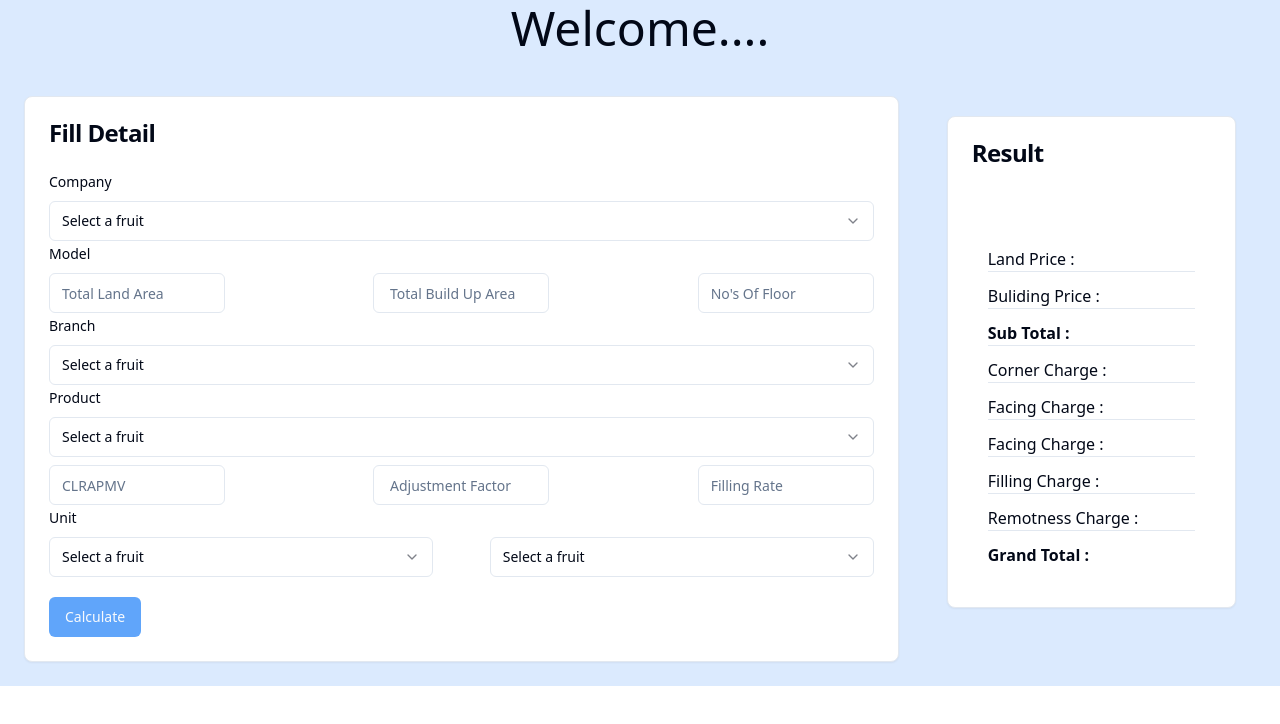
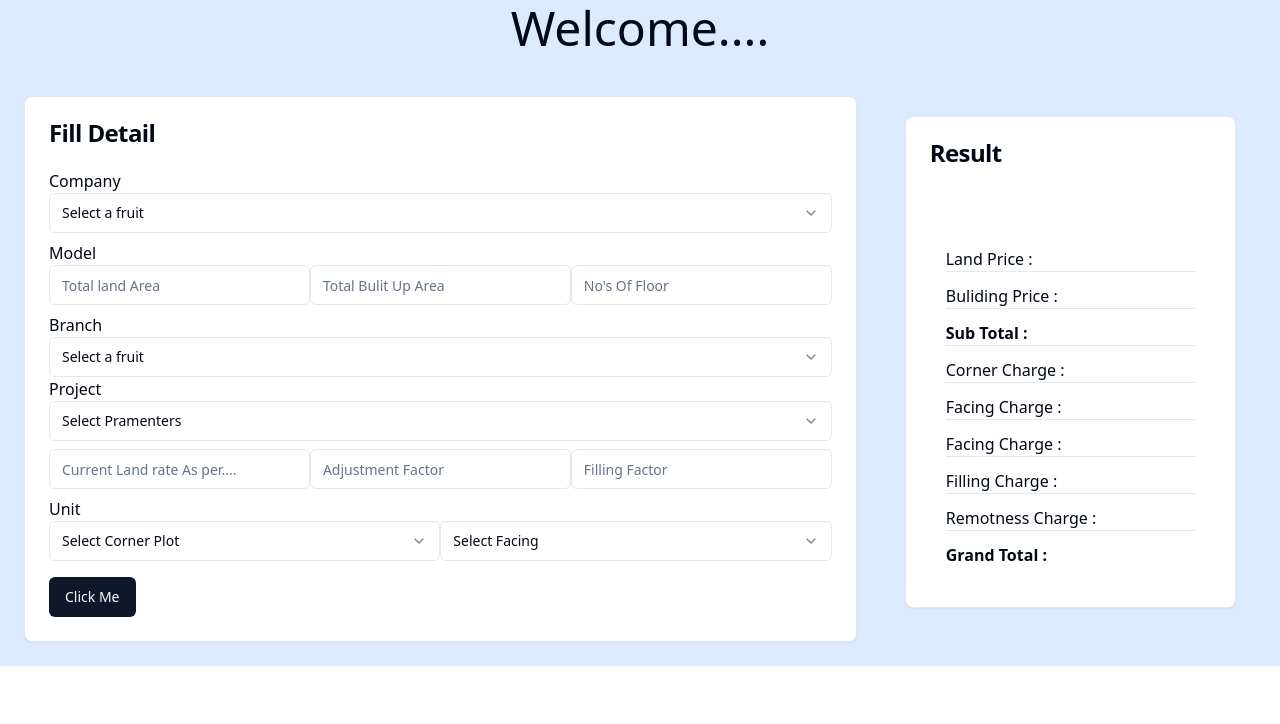
Before and after one commit to Rohittomar01/pricecalculater_01, a React (Vite) app: page / in a window 1280 px wide. Shown: the top 724 px of the page. Built offline with nearby package versions, Linux system fonts and the light colour scheme.

Commit message:
Submitted data by react hook form

```diff
--- a/src/screens/Calculater/Calculater.tsx
+++ b/src/screens/Calculater/Calculater.tsx
@@ -14,6 +14,7 @@ export default function Calculater() {
       <div className="col-span-6 p-10 pl-1">
         <Right />
       </div>
+
     </div>
   );
 }
--- /dev/null
+++ b/src/screens/Calculater/Example.tsx
@@ -0,0 +1,61 @@
+import { useForm, SubmitHandler } from "react-hook-form";
+import {
+  Select,
+  SelectContent,
+  SelectGroup,
+  SelectItem,
+  SelectLabel,
+  SelectTrigger,
+  SelectValue,
+} from "@/components/ui/select";
+import { Button } from "@/components/ui/button";
+import { Input } from "@/components/ui/input";
+
+type Inputs = {
+  company: String;
+  email: string;
+};
+
+export default function App() {
+  const {
+    register,
+    handleSubmit,
+    watch,
+    formState: { errors },
+  } = useForm<Inputs>();
+  const onSubmit: SubmitHandler<Inputs> = (data) => console.log(data);
+
+  console.log(watch("company")); // watch input value by passing the name of it
+
+  return (
+    /* "handleSubmit" will validate your inputs before invoking "onSubmit" */
+    <form onSubmit={handleSubmit(onSubmit)}>
+      <div>
+        <Select>
+          <SelectTrigger className="w-96">
+            <SelectValue placeholder="Select a fruit" />
+          </SelectTrigger>
+          <SelectContent>
+            <SelectGroup {...register("company")}>
+              <SelectLabel>Fruits</SelectLabel>
+              <SelectItem value="apple">Apple</SelectItem>
+              <SelectItem value="banana">Banana</SelectItem>
+              <SelectItem value="blueberry">Blueberry</SelectItem>
+              <SelectItem value="grapes">Grapes</SelectItem>
+              <SelectItem value="pineapple">Pineapple</SelectItem>
+            </SelectGroup>
+          </SelectContent>
+        </Select>
+      </div>
+      <div>
+        <label>Model</label>
+        <div>
+          <Input type="text" {...register("email")} placeholder="Email" />
+          <Input type="text" {...register("email")} placeholder="Email" />
+          <Input type="text" {...register("email")} placeholder="Email" />
+        </div>
+      </div>
+      <Button type="submit">Click Me</Button>
+    </form>
+  );
+}
--- a/src/screens/Calculater/Left.tsx
+++ b/src/screens/Calculater/Left.tsx
@@ -1,36 +1,56 @@
-import { Card, CardContent, CardHeader, CardTitle } from "@/components/ui/card";
-// import { Input } from "@/components/ui/input";
-// import { Label } from "@/components/ui/label";
+import { useForm, SubmitHandler } from "react-hook-form";
 import {
   Select,
   SelectContent,
+  SelectGroup,
   SelectItem,
+  SelectLabel,
   SelectTrigger,
   SelectValue,
-  SelectGroup,
 } from "@/components/ui/select";
-import {
-  Form,
-  FormControl,
-  FormField,
-  FormItem,
-  FormLabel,
-  FormMessage,
-} from "@/components/ui/form";
+import { Card, CardContent, CardHeader, CardTitle } from "@/components/ui/card";
 import { Button } from "@/components/ui/button";
-import { useForm } from "react-hook-form";
 import { Input } from "@/components/ui/input";
 import { Checkbox } from "@/components/ui/checkbox";
 
+type Inputs = {
+  company: String;
+  TLand: Number;
+  TBulit: Number;
+  NFloor: Number;
+  branch: String;
+  devcharge: Number;
+  legcharge: Number;
+  LVSF: Number;
+  NSLR: Number;
+  facing_f: Number;
+  corner_f: Number;
+  project_m: Number;
+  CLRAPMV: Number;
+  adjustmentfactor: Number;
+  fillingfactor: Number;
+  selectfacing: String;
+  cornerplot: String;
+};
+
 export default function Left() {
-  const form = useForm();
+  const {
+    register,
+    handleSubmit,
+    watch,
+    setValue,
+    formState: { errors },
+  } = useForm<Inputs>();
+  const onSubmit: SubmitHandler<Inputs> = (data) => console.log(data);
 
-  const { register, handleSubmit } = useForm();
+  console.log(watch("company")); // watch input value by passing the name of it
 
-  const { control } = useForm();
+  const handleSelectChange = (selectedValue:String) => {
+    setValue('company', selectedValue);
+    setValue('branch', selectedValue);
+    setValue('cornerplot', selectedValue);
+    setValue('selectfacing', selectedValue);
 
-  const handleFormSubmit = (data: any) => {
-    console.log(data.company);
   };
 
   return (
@@ -43,227 +63,238 @@ export default function Left() {
           </CardHeader>
           <CardContent>
             <div>
-              <Form {...form}>
-                <form onSubmit={handleSubmit(handleFormSubmit)}>
-                  <FormField
-                    control={control}
-                    name="company"
-                    render={() => (
-                      <FormItem>
-                        <FormLabel className="origin-start">Company</FormLabel>
-                        <FormControl>
-                          <Select>
+              <form onSubmit={handleSubmit(onSubmit)}>
+                {/* for company */}
+                <div>
+                  <label>Company</label>
+                  <Select onValueChange={handleSelectChange} >
+                    <SelectTrigger {...register("company")} className="w-full">
+                      <SelectValue  placeholder="Select a fruit" />
+                    </SelectTrigger>
+                    <SelectContent >
+                      <SelectGroup>
+                        <SelectLabel>Company</SelectLabel>
+                        <SelectItem value="apple">Apple</SelectItem>
+                        <SelectItem value="banana">Banana</SelectItem>
+                        <SelectItem value="blueberry">Blueberry</SelectItem>
+                        <SelectItem value="grapes">Grapes</SelectItem>
+                        <SelectItem value="pineapple">Pineapple</SelectItem>
+                      </SelectGroup>
+                    </SelectContent>
+                  </Select>
+                </div>
+                {/* for model  */}
+                <div className="mt-2">
+                  <label>Model</label>
+                  <div className="flex">
+                    <Input
+                      type="text"
+                      {...register("TLand")}
+                      placeholder="Total land Area"
+                    />
+                    <Input
+                      type="text"
+                      {...register("TBulit")}
+                      placeholder="Total Bulit Up Area"
+                    />
+                    <Input
+                      type="text"
+                      {...register("NFloor")}
+                      placeholder="No's Of Floor"
+                    />
+                  </div>
+                </div>
+                {/* for Branch */}
+                <div className="mt-2">
+                  <label>Branch</label>
+                  <Select onValueChange={handleSelectChange}>
                     <SelectTrigger className="w-full">
                       <SelectValue placeholder="Select a fruit" />
                     </SelectTrigger>
                     <SelectContent>
-                              <SelectGroup>
-                                <SelectItem value="row markup">
-                                  Row markup{" "}
+                      <SelectGroup {...register("branch")}>
+                        <SelectLabel>Branch</SelectLabel>
+                        <SelectItem value="apple">Remotness factor</SelectItem>
+                        <SelectItem value="banana">
+                          Base Bulitup Rate(raw)
                         </SelectItem>
-                                <SelectItem value="delux markup">
-                                  Delux Markup
-                                </SelectItem>
-                                <SelectItem value="economy markup">
-                                  Economy Markup
-                                </SelectItem>
-                                <SelectItem value="luxury markup">
-                                  Luxury Markup
-                                </SelectItem>
-                                <SelectItem value="super luxury">
-                                  Super Luxury
+                        <SelectItem value="blueberry">
+                          Base Built rate(raw) With Addition Of Floor
                         </SelectItem>
                       </SelectGroup>
                     </SelectContent>
                   </Select>
-                        </FormControl>
-                        <FormMessage />
-                        {/* for model  */}
-
-                        <FormLabel>Model</FormLabel>
-                        <div className="flex justify-between">
-                          <FormControl className=" w-44">
-                            <Input type="email" placeholder="Total Land Area" />
-                          </FormControl>
-                          <FormMessage />
-                          {/* for Total build up area */}
-                          <FormControl className="w-44">
-                            <Input
-                              type="text"
-                              placeholder=" Total Build Up Area"
-                            />
-                          </FormControl>
-                          <FormMessage />
-                          {/* for nos of floor */}
-                          <FormControl className="w-44">
-                            <Input type="text" placeholder="No's Of Floor" />
-                          </FormControl>
-                          <FormMessage />
                 </div>
-                        {/* for branch  */}
-                        <FormLabel>Branch</FormLabel>
-                        <FormControl>
+                {/* for project */}
+                <div>
+                  <label>Project</label>
                   <Select>
                     <SelectTrigger className="w-full">
-                              <SelectValue placeholder="Select a fruit" />
+                      <SelectValue placeholder="Select Pramenters" />
                     </SelectTrigger>
                     <SelectContent>
                       <SelectGroup>
-                                <SelectItem value="remotness factor">
-                                  Remotness Factor
-                                </SelectItem>
-                                <SelectItem value="bbr">
-                                  Base bulitup rate(raw)
-                                </SelectItem>
-                                <SelectItem value="bbra">
-                                  Base bulitup rate(raw) with addition of floor
-                                </SelectItem>
-                              </SelectGroup>
-                            </SelectContent>
-                          </Select>
-                        </FormControl>
-                        <FormMessage />
-                        {/* for product */}
-                        <FormLabel>Product</FormLabel>
-                        {/* for check boxes */}
-                        <FormControl>
-                          <Select>
-                            <SelectTrigger className="w-full">
-                              <SelectValue placeholder="Select a fruit" />
-                            </SelectTrigger>
-                            <SelectContent>
-                              <SelectGroup>
-                                <div className="flex items-center space-x-2 p-2">
-                                  <Checkbox id="terms" />
+                        <SelectLabel></SelectLabel>
+                        {/* for Land value sell factor */}
+                        <div className="flex items-center space-x-2 mt-2">
+                          <Checkbox
+                            id="terms"
+                            {...register("LVSF")}
+                            value={2}
+                          />
                           <label
                             htmlFor="terms"
                             className="text-sm font-medium leading-none peer-disabled:cursor-not-allowed peer-disabled:opacity-70"
                           >
-                                    Accept terms and conditions
+                            Land Value Sell Factor
                           </label>
                         </div>
-                                <div className="flex items-center space-x-2 p-2">
-                                  <Checkbox id="terms" />
+                        {/* for Development charge */}
+                        <div className="flex items-center space-x-2 mt-2">
+                          <Checkbox
+                            id="terms"
+                            {...register("devcharge")}
+                            value={200}
+                          />
                           <label
                             htmlFor="terms"
                             className="text-sm font-medium leading-none peer-disabled:cursor-not-allowed peer-disabled:opacity-70"
                           >
-                                    Accept terms and conditions
+                            Development Charge
                           </label>
                         </div>
-                                <div className="flex items-center space-x-2 p-2">
-                                  <Checkbox id="terms" />
+                        {/* for Legal Charge */}
+                        <div className="flex items-center space-x-2 mt-2">
+                          <Checkbox
+                            id="terms"
+                            {...register("legcharge")}
+                            value={200}
+                          />
                           <label
                             htmlFor="terms"
                             className="text-sm font-medium leading-none peer-disabled:cursor-not-allowed peer-disabled:opacity-70"
                           >
-                                    Accept terms and conditions
+                            Legal Charge
                           </label>
                         </div>
-                                <div className="flex items-center space-x-2 p-2">
-                                  <Checkbox id="terms" />
+                        {/* for Net Selling land rate */}
+                        <div className="flex items-center space-x-2 mt-2">
+                          <Checkbox
+                            id="terms"
+                            {...register("NSLR")}
+                            value={400}
+                          />
                           <label
                             htmlFor="terms"
                             className="text-sm font-medium leading-none peer-disabled:cursor-not-allowed peer-disabled:opacity-70"
                           >
-                                    Accept terms and conditions
+                            Net Selling Land Rate
                           </label>
                         </div>
-                                <div className="flex items-center space-x-2 p-2">
-                                  <Checkbox id="terms" />
+                        {/* for Facing Factor */}
+                        <div className="flex items-center space-x-2 mt-2">
+                          <Checkbox
+                            id="terms"
+                            {...register("facing_f")}
+                            value={200}
+                          />
                           <label
                             htmlFor="terms"
                             className="text-sm font-medium leading-none peer-disabled:cursor-not-allowed peer-disabled:opacity-70"
                           >
-                                    Accept terms and conditions
+                            Facing Factor
                           </label>
                         </div>
-                                <div className="flex items-center space-x-2 p-2">
-                                  <Checkbox id="terms" />
+                        {/* for Corner factor */}
+                        <div className="flex items-center space-x-2 mt-2">
+                          <Checkbox
+                            id="terms"
+                            {...register("corner_f")}
+                            value={100}
+                          />
                           <label
                             htmlFor="terms"
                             className="text-sm font-medium leading-none peer-disabled:cursor-not-allowed peer-disabled:opacity-70"
                           >
-                                    Accept terms and conditions
+                            Corner Factor
+                          </label>
+                        </div>
+                        {/* for Project management  */}
+                        <div className="flex items-center space-x-2 mt-2">
+                          <Checkbox
+                            id="terms"
+                            {...register("project_m")}
+                            value={400}
+                          />
+                          <label
+                            htmlFor="terms"
+                            className="text-sm font-medium leading-none peer-disabled:cursor-not-allowed peer-disabled:opacity-70"
+                          >
+                            Project Management(Advertisements,etc.)
                           </label>
                         </div>
                       </SelectGroup>
                     </SelectContent>
                   </Select>
-                        </FormControl>
-                        <FormMessage />
-
-                        {/* for input field */}
-                        <div className="flex justify-between">
-                          <FormControl className=" w-44">
-                            <Input type="text" placeholder="CLRAPMV" />
-                          </FormControl>
-                          <FormMessage />
-                          {/* for  Adjustment Factor */}
-                          <FormControl className="w-44">
+                  <div className="mt-2">
+                    <label></label>
+                    <div className="flex">
                       <Input
                         type="text"
-                              placeholder=" Adjustment Factor"
+                        {...register("CLRAPMV")}
+                        placeholder="Current Land rate As per...."
                       />
-                          </FormControl>
-                          <FormMessage />
-                          {/* Filling Rate */}
-                          <FormControl className="w-44">
-                            <Input type="text" placeholder="Filling Rate" />
-                          </FormControl>
-                          <FormMessage />
+                      <Input
+                        type="text"
+                        {...register("adjustmentfactor")}
+                        placeholder="Adjustment Factor"
+                      />
+                      <Input
+                        type="text"
+                        {...register("fillingfactor")}
+                        placeholder="Filling Factor"
+                      />
                     </div>
-                        <FormMessage />
-
+                  </div>
+                </div>
                 {/* for unit  */}
-                        <FormLabel className="origin-start">Unit</FormLabel>
-                        {/* for corner Plot */}
-                        <div className="flex justify-between">
-                          <FormControl>
-                            <Select>
-                              <SelectTrigger className="w-96">
-                                <SelectValue placeholder="Select a fruit" />
+                <div className="mt-2">
+                  <label>Unit</label>
+                  <div className="flex">
+                    <Select onValueChange={handleSelectChange}>
+                      <SelectTrigger className="w-full">
+                        <SelectValue placeholder="Select Corner Plot" />
                       </SelectTrigger>
                       <SelectContent>
-                                <SelectGroup>
-                                  <SelectItem value="row markup">
-                                    Yes{" "}
-                                  </SelectItem>
-                                  <SelectItem value="delux markup">
-                                    No
-                                  </SelectItem>
+                        <SelectGroup {...register("cornerplot")}>
+                          <SelectLabel>Unit</SelectLabel>
+                          <SelectItem value={"yes"}>Yes</SelectItem>
+                          <SelectItem value={"No"}>No</SelectItem>
                         </SelectGroup>
                       </SelectContent>
                     </Select>
-                          </FormControl>
-                          <FormMessage />
-                          {/* for facing */}
-                          <FormControl>
-                            <Select>
-                              <SelectTrigger className="w-96">
-                                <SelectValue placeholder="Select a fruit" />
+                    {/* for Facing */}
+
+                    <Select onValueChange={handleSelectChange}>
+                      <SelectTrigger className="w-full">
+                        <SelectValue placeholder="Select Facing" />
                       </SelectTrigger>
                       <SelectContent>
-                                <SelectGroup>
-                                  <SelectItem value="East">East </SelectItem>
-                                  <SelectItem value="West">West</SelectItem>
-                                  <SelectItem value="North">North</SelectItem>
-                                  <SelectItem value="South">South</SelectItem>
+                        <SelectGroup {...register("selectfacing")}>
+                          <SelectLabel>Facing</SelectLabel>
+                          <SelectItem value="east">East</SelectItem>
+                          <SelectItem value="west">West</SelectItem>
+                          <SelectItem value="north">North</SelectItem>
+                          <SelectItem value="south">South</SelectItem>
                         </SelectGroup>
                       </SelectContent>
                     </Select>
-                          </FormControl>
-                          <FormMessage />
                   </div>
-                      </FormItem>
-                    )}
-                  />
-
-                  <Button type="submit" className="bg-blue-400 mt-5">
-                    Calculate
+                </div>
+                <Button className="mt-4" type="submit">
+                  Click Me
                 </Button>
               </form>
-              </Form>
             </div>
           </CardContent>
         </Card>
```
Lines whose indentation alone changed are shown as unchanged.
